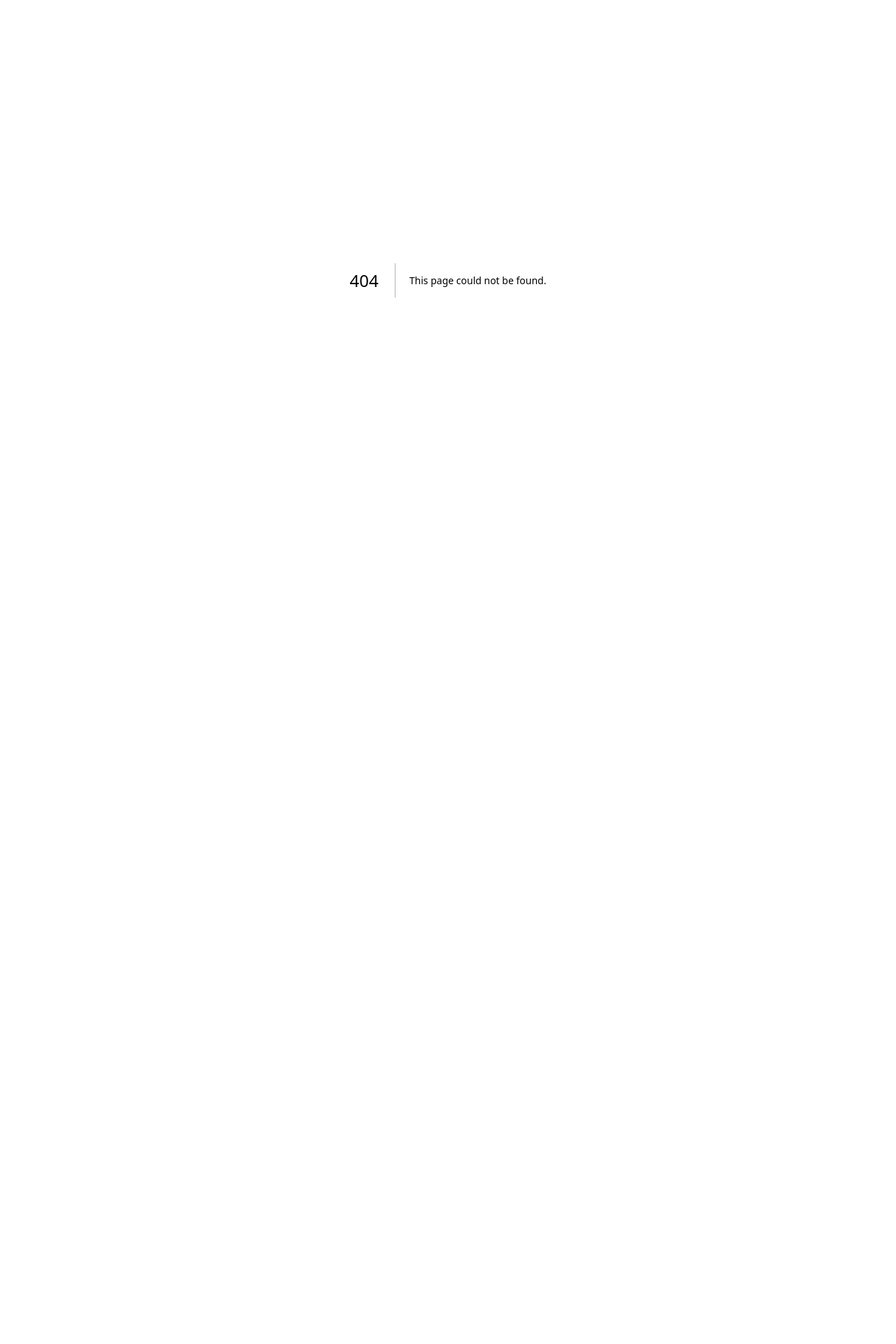
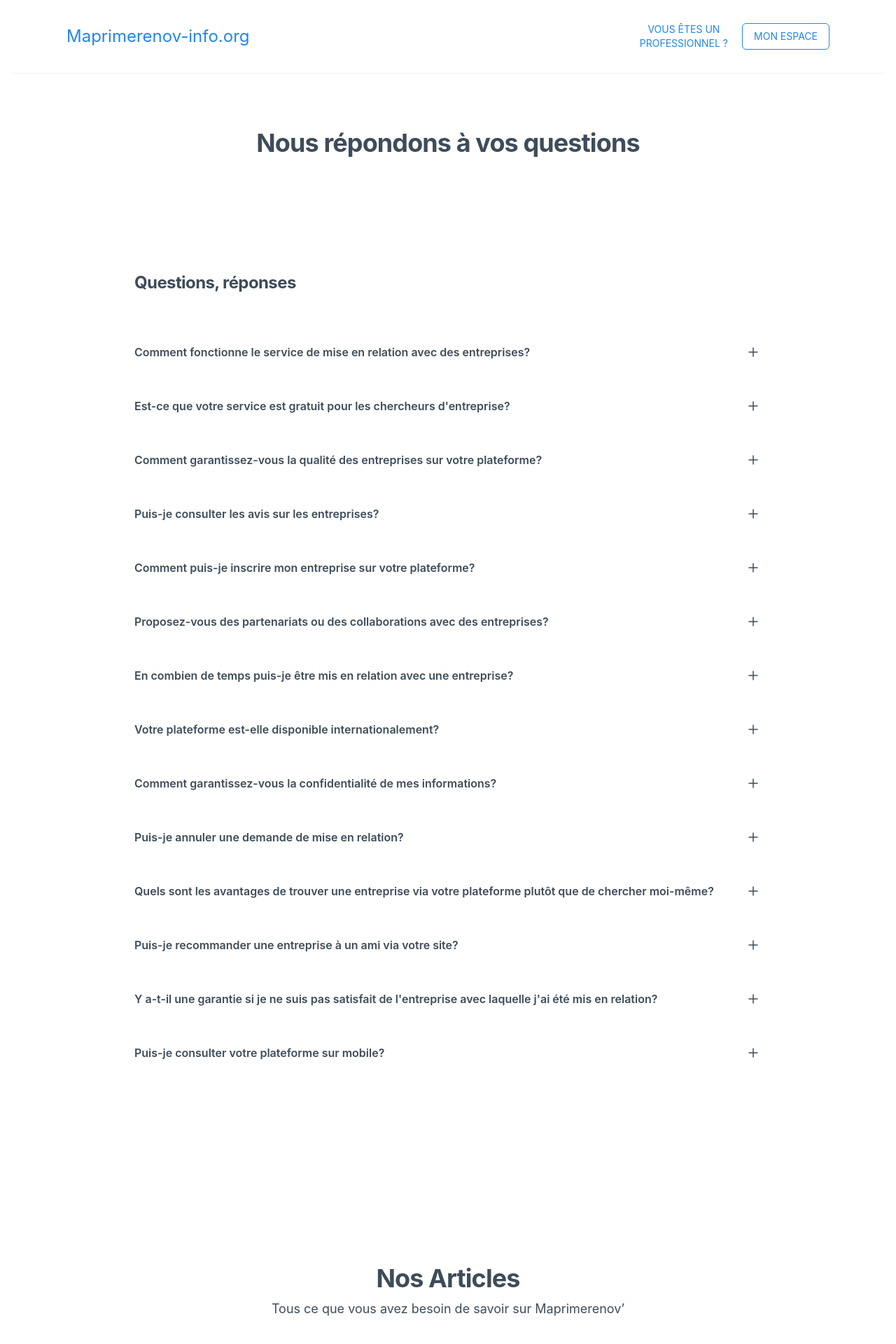
Before and after one commit to magicniclus/maprimerenov2, a Next.js app: page /FAQ in a window 1280 px wide. Before the commit this address had no page. Shown: the top 1920 px of the page at 70% size. Before the commit the page ends 800 px from the top, so only its background shows below. Built offline with nearby package versions, Linux system fonts and the light colour scheme.

Commit message:
Create index.js

```diff
--- /dev/null
+++ b/pages/FAQ/index.js
@@ -0,0 +1,20 @@
+import React from "react";
+import Basic from "../../layout/Basic";
+import FAQ from "../../components/FAQ/FAQ";
+import BlogContainer from "../../components/blogs/BlogContainer";
+import CTA from "../../components/CTA/CTA";
+
+const index = () => {
+  return (
+    <Basic>
+      <h1 className="mt-20 text-4xl font-bold tracking-tight text-dark text-center">
+        Nous répondons à vos questions
+      </h1>
+      <FAQ />
+      <BlogContainer />
+      <CTA />
+    </Basic>
+  );
+};
+
+export default index;
```
